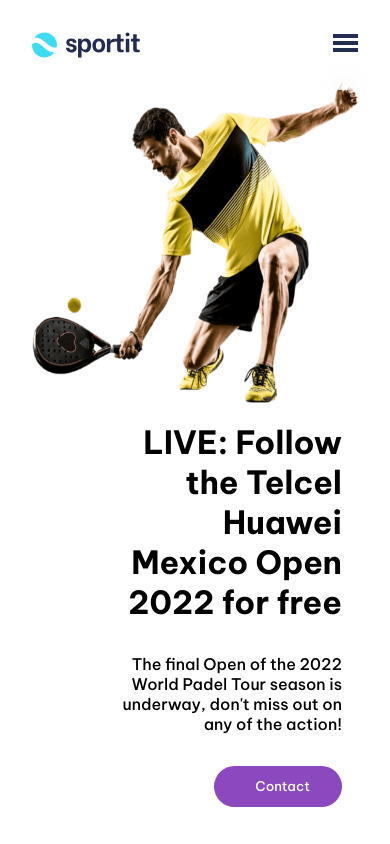
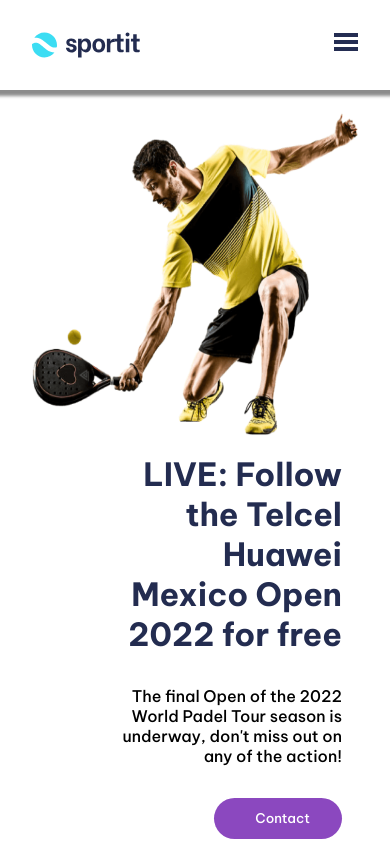
Before and after one commit to Jioh19/DH-FE-FINAL, a plain HTML site: page index.html in a window 390 px wide. Shown: the top 844 px of the page. Drawn offline with Linux system fonts and the light colour scheme.

Commit message:
fix nav hamburger

```diff
--- a/assets/css/styles.css
+++ b/assets/css/styles.css
@@ -6,9 +6,12 @@
 	box-sizing: border-box;
 	font-family: "Be Vietnam Pro";
 }
-
+h1 {
+	color: var(--color-font-primary);
+}
 h2 {
 	font-size: xx-large;
+	color: var(--color-font-primary);
 }
 
 button {
@@ -33,8 +36,8 @@ button:hover {
 header {
 	position: fixed;
 	width: 100%;
-	backdrop-filter: blur(10px);
-	background-color: rgba(255, 255, 255, 0.35);
+	background-color: rgba(255, 255, 255, 0.85);
+	box-shadow: 0 3px 3px 3px rgba(0, 0, 0, 0.45);
 	z-index: 100;
 	padding: 1rem 6rem;
 }
@@ -71,7 +74,7 @@ nav {
 	display: flex;
 	max-width: 70rem;
 	margin-inline: auto;
-	padding: 5rem 2rem;
+	padding: 7rem 2rem;
 }
 
 .intro img {
@@ -265,6 +268,7 @@ input {
 /* Inicio Media Query */
 
 @media (max-width: 970px) {
+	/* Inicio estilo header */
 	header {
 		padding: 2rem;
 	}
@@ -275,18 +279,25 @@ input {
 		padding: 0.5rem;
 		gap: 0.5rem;
 		position: absolute;
-		top: -140px;
-		right: 0;
+		top: 90px;
+		right: -150px;
 	}
 	.nav-hidden-checkbox:checked ~ nav {
-		backdrop-filter: blur(10px);
-		background-color: rgba(255, 255, 255, 0.55);
-		z-index: 99;
+		background-color: rgba(255, 255, 255, 0.85);
+		box-shadow: 0 6px 3px 3px rgba(0, 0, 0, 0.45);
 		transition: all 0.5s ease-in-out;
-		transform: translateY(230px);
+		transform: translateX(-130px);
+	}
+	.nav-hidden-checkbox:checked ~ .hamburger {
+		background-image: url("../img/icon-close.svg");
 	}
 	.hamburger {
 		display: block;
+		background-image: url("../img/icon-hamburger.svg");
+		background-size: auto;
+		background-repeat: no-repeat;
+		width: 1.5rem;
+		height: 1.5rem;
 	}
 	.hamburger:hover {
 		cursor: pointer;
@@ -294,8 +305,12 @@ input {
 	.nav-responsive {
 		display: none;
 	}
+	/* Fin estilo Header */
+
+	/* Inicio estilo Intro */
 	.intro {
 		flex-direction: column;
+		padding: 7rem 2rem 2rem;
 	}
 	.intro img,
 	.intro-article {
@@ -305,6 +320,9 @@ input {
 	.intro-article p {
 		padding-block: 2rem;
 	}
+	/* Fin estilo Intro */
+
+	/* Inicio estilo Mid */
 	.mid {
 		background-color: var(--color-secondary);
 	}
@@ -335,6 +353,9 @@ input {
 	.hide {
 		display: none;
 	}
+	/* Fin estilo Mid */
+
+	/* Inicio estilo Pre Footer */
 	.pre-footer {
 		background-color: var(--color-secondary);
 
@@ -351,6 +372,7 @@ input {
 		background-color: var(--color-font-primary);
 		height: 3rem;
 	}
+	/* Fin estilo Pre Footer */
 
 	/* Estilo mobile footer */
 	.footer {
--- a/index.html
+++ b/index.html
@@ -19,7 +19,7 @@
 					<a href="#" class="nav-item">Training</a>
 					<a href="#" class="nav-item nav-disabled">Community</a>
 				</nav>
-				<label for="nav-on" class="hamburger"><img src="./assets/img/icon-hamburger.svg" alt="Hamburger" /></label>
+				<label for="nav-on" class="hamburger"></label>
 
 				<button class="nav-responsive shadowed">Contact</button>
 			</div>
```
